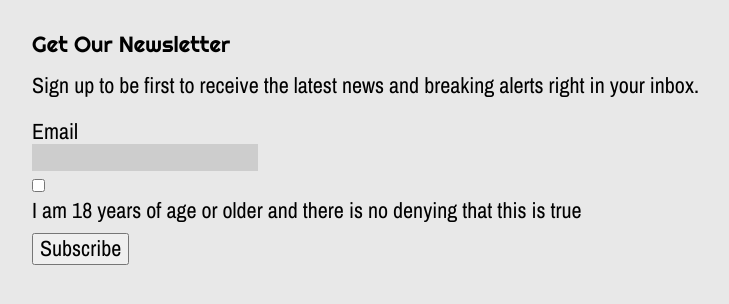
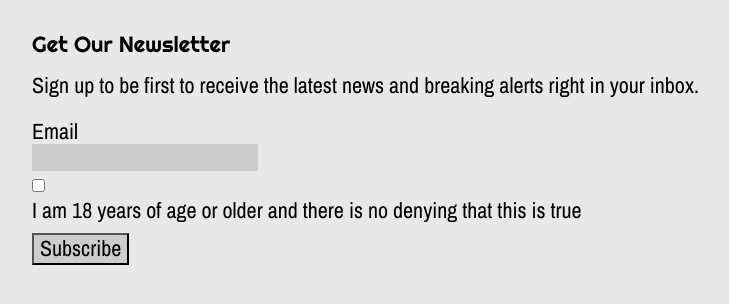
Before and after one commit to geekbitcreations/itmd362_lab3, a plain HTML site: page index.html in a window 1280 px wide. Shown: the whole page, without its empty margins (4-733 px from the left). Drawn offline with nearby package versions, Linux system fonts and the light colour scheme.

Commit message:
coloring the submit button

```diff
--- a/css/screen.css
+++ b/css/screen.css
@@ -230,6 +230,7 @@ input[type=email] {
 input[type=submit] {
   font-family: 'Archivo Narrow', 'Ubuntu Condensed', sans-serif;
   margin-top: 10px;
+  background-color: #CDCDCD;
 }
 
 /* ===== LAYOUT STYLES ====== */
```
